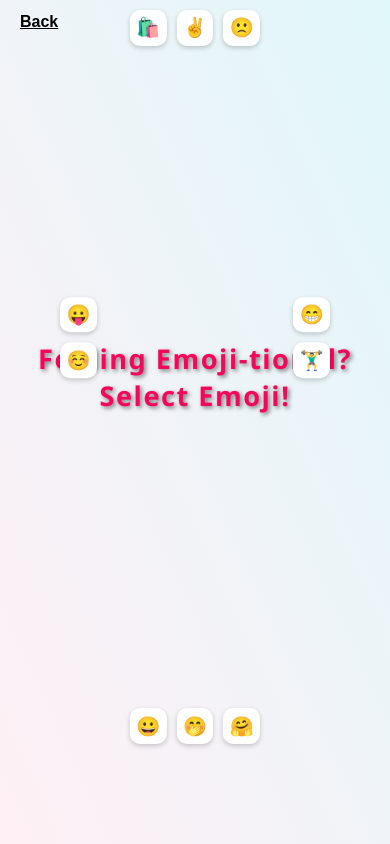
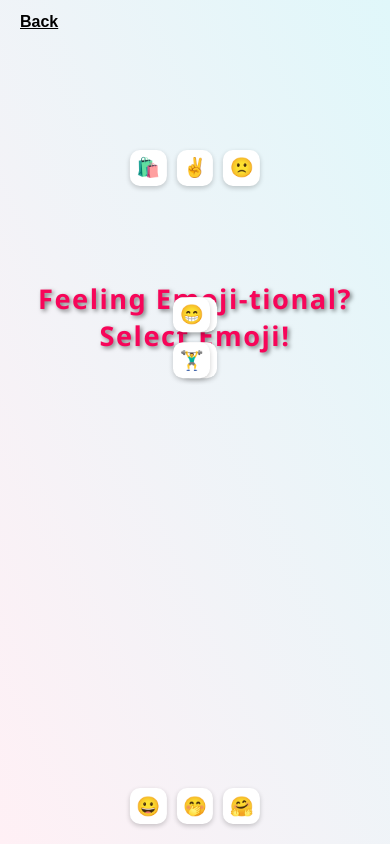
Before and after one commit to Balaji796/Meghana, a Django app: page /view in a window 390 px wide. Run offline with Django 4.2, Linux system fonts and the light colour scheme.

Commit message:
Update emoji.html

```diff
--- a/meghana/templates/emoji.html
+++ b/meghana/templates/emoji.html
@@ -20,8 +20,8 @@
       font-family: sans-serif;
       position: relative;
       overflow-x: hidden;
-      overflow-y: auto; /* allow vertical scrolling on small screens */
-       /* to avoid bottom buttons cutoff */
+      overflow-y: auto;
+      padding-bottom: 100px; /* Space for bottom buttons */
     }
 
     .emoji-border {
@@ -47,26 +47,28 @@
     }
 
     .top {
-      top: 10px;
+      top: 150px;
       left: 50%;
       transform: translateX(-50%);
     }
 
     .bottom {
-      bottom: 100px;
+      bottom: 250px; /* Moved higher from 100px */
       left: 50%;
       transform: translateX(-50%);
+      flex-wrap: wrap;
+      justify-content: center;
     }
 
     .left {
-      left: 60px;
+      left: 180px;
       top: 40%;
       transform: translateY(-50%);
       flex-direction: column;
     }
 
     .right {
-      right: 60px;
+      right: 180px;
       top: 40%;
       transform: translateY(-50%);
       flex-direction: column;
@@ -99,6 +101,17 @@
       z-index: 1;
     }
 
+    h1 {
+      font-family: 'Segoe UI', Arial, sans-serif;
+      font-size: 1.7rem;
+      font-weight: bold;
+      color: #f70559;
+      text-shadow: 2px 2px 4px rgba(0,0,0,0.5);
+      margin-bottom: 90px;
+      text-align: center;
+      letter-spacing: 1.5px;
+    }
+
     /* Responsive Tweaks */
     @media (max-width: 600px) {
       .emoji-border button {
@@ -108,7 +121,16 @@
 
       .center-content {
         width: 90%;
-        height: 70%;
+        height: auto;
+        min-height: 300px;
+      }
+
+      .bottom {
+        bottom: 20px; /* Even higher on small screens */
+      }
+
+      body {
+        padding-bottom: 120px; /* More breathing room for bottom buttons */
       }
     }
   </style>
@@ -142,19 +164,9 @@
       <button name="b10">🤗</button>
     </div>
 
-    <h1 style="
-      font-family: 'Segoe UI', Arial, sans-serif;
-      font-size: 1.7rem;
-      font-weight: bold;
-      color:  #f70559;
-      text-shadow: 2px 2px 4px rgba(0,0,0,0.5);
-      margin-bottom: 90px;
-      text-align: center;
-      letter-spacing: 1.5px;
-    ">
-      {{ content }}
-    </h1>
+    <h1>{{ content }}</h1>
   </form>
+
   {% block home %}
   {% endblock %}
 </body>
```
